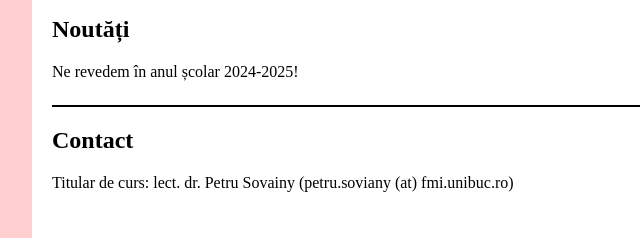
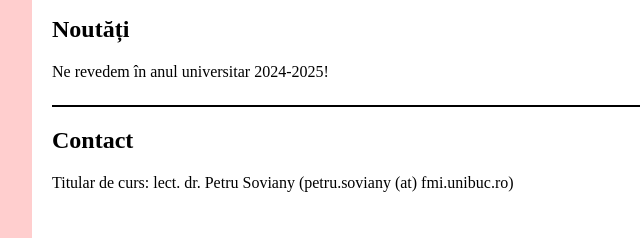
Before and after one commit to p-soviany/paw-unibuc, a plain HTML site: page index.html in a window 1280 px wide. Shown: the part 456-694 px from the top of the page, 96-736 px from the left. Drawn offline with Linux system fonts and the light colour scheme.

Commit message:
Update index.html

```diff
--- a/index.html
+++ b/index.html
@@ -55,11 +55,11 @@
         </section>
         <section>
             <h2>Noutăți</h2>
-            <p>Ne revedem în anul școlar 2024-2025!</p>
+            <p>Ne revedem în anul universitar 2024-2025!</p>
         </section>
         <section>
             <h2>Contact</h2>
-            <p>Titular de curs: lect. dr. Petru Sovainy (petru.soviany (at) fmi.unibuc.ro)</p>
+            <p>Titular de curs: lect. dr. Petru Soviany (petru.soviany (at) fmi.unibuc.ro)</p>
         </section>
     </main>
     <footer>
```
